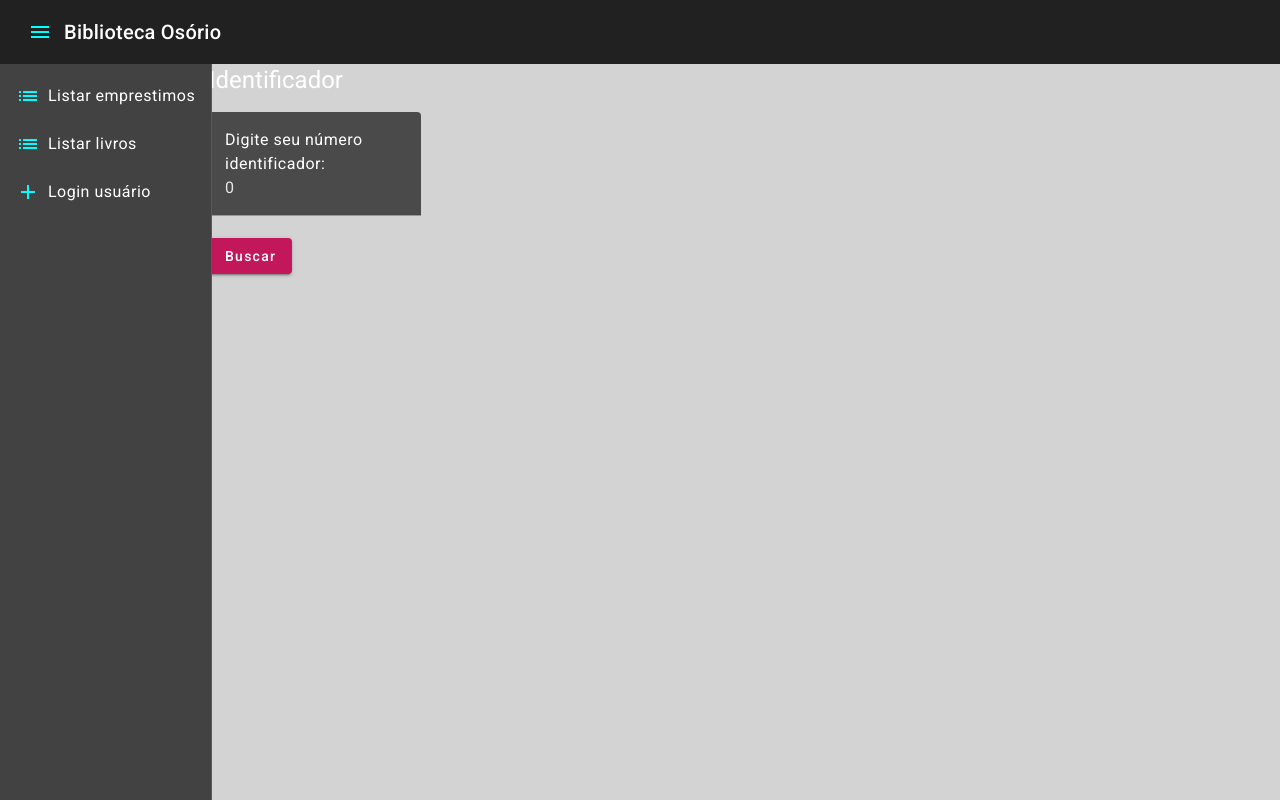
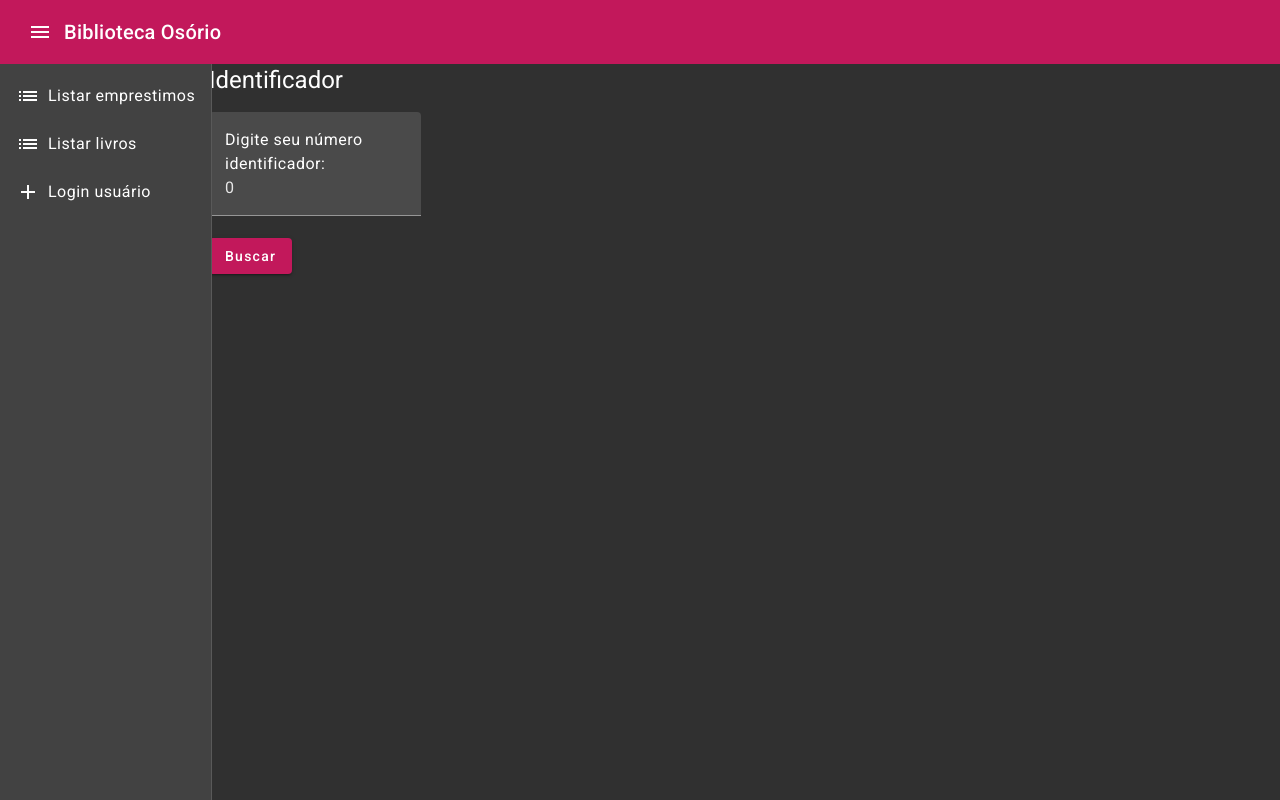
Before and after one commit to joaorepula/Angular-Biblioteca, an Angular app: page / in a window 1280 px wide. Built offline with nearby package versions, Linux system fonts and the light colour scheme.

Commit message:
ajustando estilização

```diff
--- a/src/app/app.component.css
+++ b/src/app/app.component.css
@@ -1,12 +1,11 @@
 .menu{
     background-color: transparent;
-    color: aqua;
+    color: white;
     border: none;
 }
 
 .container{
     height: calc(100% - 64px);
-    background-color: lightgray;
 }
 
 .item{
@@ -16,5 +15,8 @@
 
 .icon{
     margin-right: 8px;
-    color: aqua;
 }
+
+.licolor{
+    color: black;
+}
--- a/src/app/app.component.html
+++ b/src/app/app.component.html
@@ -1,4 +1,4 @@
-<mat-toolbar color="">
+<mat-toolbar color="primary">
     <button class="menu" mat-icon-button (click)="sidenav.toggle()">
       <mat-icon class="icon"> menu </mat-icon>
     </button>
--- a/src/app/pages/listagem-emprestimo/listagem-emprestimo.component.html
+++ b/src/app/pages/listagem-emprestimo/listagem-emprestimo.component.html
@@ -4,10 +4,13 @@
 
 <table id="table">
   <tr>
+    <th>EmprestimoId</th>
     <th>livroId</th>
     <th>UsuarioId</th>
   </tr>
   <tr *ngFor="let p of livros">
+
+    <td>{{ p.emprestimoId }}</td>
     <td>{{ p.livroId }}</td>
     <td>{{ p.usuarioId }}</td>
   </tr>
```
